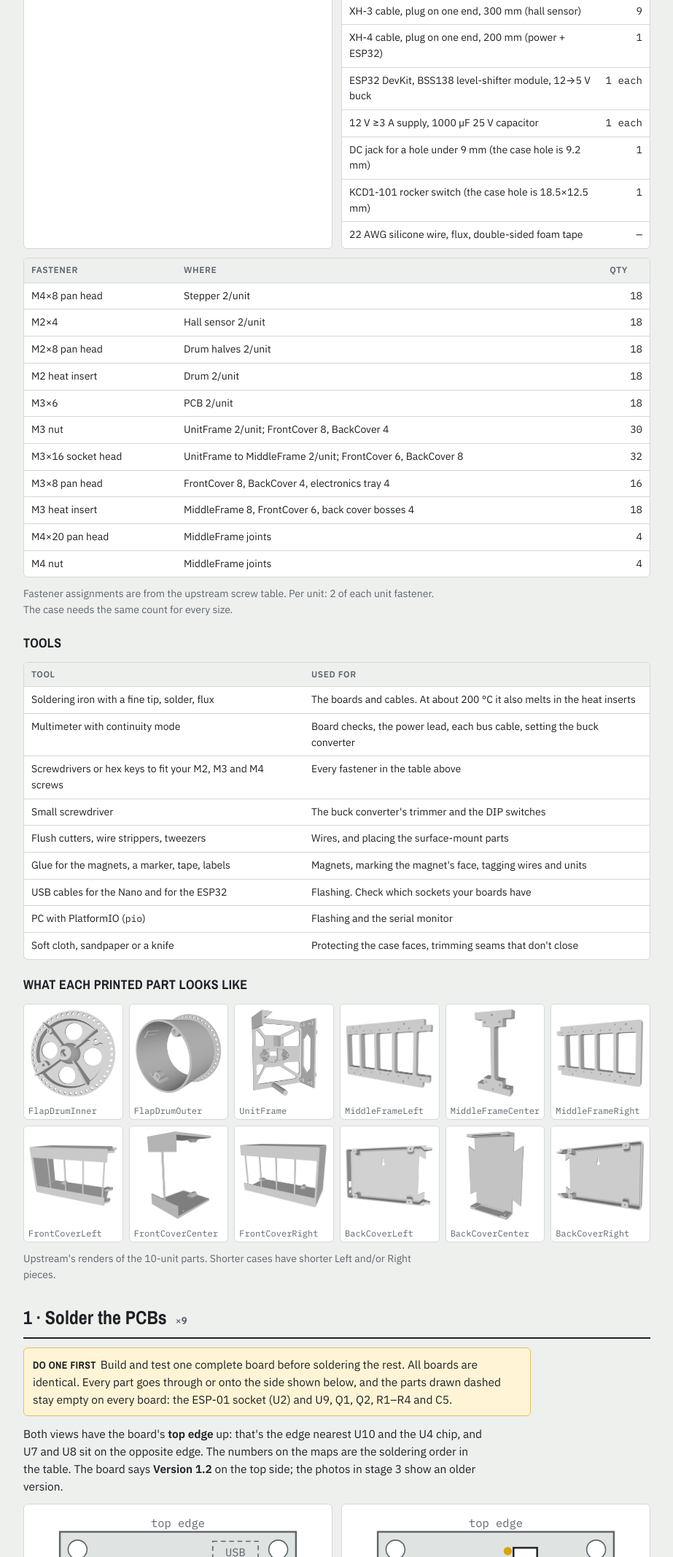
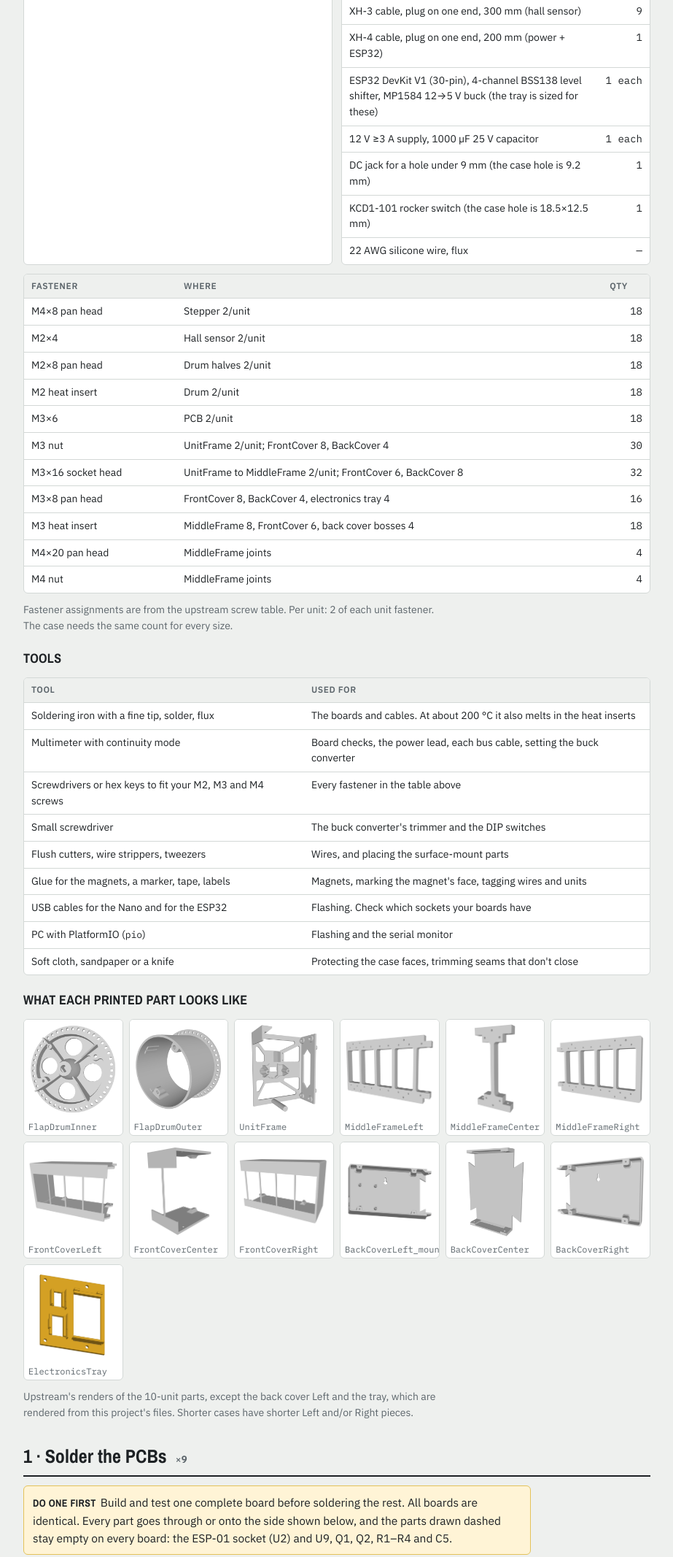
Before and after one commit to Hynicon/split-flap-guide, a plain HTML site: page index.html in a window 1280 px wide. Shown: the part 812-2945 px from the top of the page at 73% size, without its empty margins (178-1101 px from the left). Drawn offline with nearby package versions, Linux system fonts and the light colour scheme.

Commit message:
Pictures of the electronics tray and the back cover with bosses; parts list for the tray
Co-Authored-By: Claude Opus 5.5 <noreply@anthropic.com>

```diff
--- a/index.html
+++ b/index.html
@@ -218,11 +218,11 @@ dialog.zoom img { display: block; max-width: 96vw; max-height: 92vh; background:
           <tr><td>XH-4 cable, plugs on both ends, 100 mm (bus)</td><td class="n" id="busCables">8</td></tr>
           <tr><td>XH-3 cable, plug on one end, 300 mm (hall sensor)</td><td class="n"><span class="N">9</span></td></tr>
           <tr><td>XH-4 cable, plug on one end, 200 mm (power + ESP32)</td><td class="n">1</td></tr>
-          <tr><td>ESP32 DevKit, BSS138 level-shifter module, 12→5 V buck</td><td class="n">1 each</td></tr>
+          <tr><td>ESP32 DevKit V1 (30-pin), 4-channel BSS138 level shifter, MP1584 12→5 V buck (the tray is sized for these)</td><td class="n">1 each</td></tr>
           <tr><td>12 V ≥3 A supply, 1000 µF 25 V capacitor</td><td class="n">1 each</td></tr>
           <tr><td>DC jack for a hole under 9 mm (the case hole is 9.2 mm)</td><td class="n">1</td></tr>
           <tr><td>KCD1-101 rocker switch (the case hole is 18.5×12.5 mm)</td><td class="n">1</td></tr>
-          <tr><td>22 AWG silicone wire, flux, double-sided foam tape</td><td class="n">—</td></tr>
+          <tr><td>22 AWG silicone wire, flux</td><td class="n">—</td></tr>
         </tbody>
       </table></div>
     </div>
@@ -257,11 +257,12 @@ dialog.zoom img { display: block; max-width: 96vw; max-height: 92vh; background:
       <figure class="photo"><img src="img/part-fc-left.png" alt="FrontCoverLeft: an open box with display slots" loading="lazy" onerror="this.parentNode.remove()"><figcaption>FrontCoverLeft</figcaption></figure>
       <figure class="photo"><img src="img/part-fc-center.png" alt="FrontCoverCenter: two tabs joined by a thin strip" loading="lazy" onerror="this.parentNode.remove()"><figcaption>FrontCoverCenter</figcaption></figure>
       <figure class="photo"><img src="img/part-fc-right.png" alt="FrontCoverRight" loading="lazy" onerror="this.parentNode.remove()"><figcaption>FrontCoverRight</figcaption></figure>
-      <figure class="photo"><img src="img/part-bc-left.png" alt="BackCoverLeft: a shallow tray with a keyhole" loading="lazy" onerror="this.parentNode.remove()"><figcaption>BackCoverLeft</figcaption></figure>
+      <figure class="photo"><img src="img/part-bc-left-mount.png" alt="BackCoverLeft, mount version: a shallow tray with a keyhole, the switch and jack holes in its left end, and four round bosses on the floor" loading="lazy" onerror="this.parentNode.remove()"><figcaption>BackCoverLeft_mount</figcaption></figure>
       <figure class="photo"><img src="img/part-bc-center.png" alt="BackCoverCenter" loading="lazy" onerror="this.parentNode.remove()"><figcaption>BackCoverCenter</figcaption></figure>
       <figure class="photo"><img src="img/part-bc-right.png" alt="BackCoverRight" loading="lazy" onerror="this.parentNode.remove()"><figcaption>BackCoverRight</figcaption></figure>
+      <figure class="photo"><img src="img/part-tray.png" alt="ElectronicsTray: a flat plate with four screw holes, one large opening with clips at its ends and two small openings with clips at their sides" loading="lazy" onerror="this.parentNode.remove()"><figcaption>ElectronicsTray</figcaption></figure>
     </div>
-    <p style="font-size:14px;color:var(--muted)">Upstream's renders of the 10-unit parts. Shorter cases have shorter Left and/or Right pieces.</p>
+    <p style="font-size:14px;color:var(--muted)">Upstream's renders of the 10-unit parts, except the back cover Left and the tray, which are rendered from this project's files. Shorter cases have shorter Left and/or Right pieces.</p>
   </section>
 
   <section id="pcb">
@@ -470,6 +471,7 @@ Signals
             <tr><td>Level shifter (BSS138)</td><td>The upper small one</td><td>Pin rows at the open sides, the plain short edges under the hook and the bar.</td></tr>
           </tbody>
         </table></div>
+        <figure class="photo"><img src="img/tray-in-cover.png" alt="The tray screwed onto the four bosses in the back cover, with the buck converter and level shifter on the left and the ESP32 on the right, its USB end at the top" loading="lazy" onerror="this.parentNode.remove()"><figcaption>The tray in place, seen from inside the cover with the switch and jack end on the left. Boards drawn as simple blocks.</figcaption></figure>
         <p>The holders are sized for a 51.8 × 28.2 mm ESP32, a 22 × 17 mm MP1584 and a 16 × 13.5 mm shifter. Measure yours before printing. If one differs, change its size at the top of the script and run it again.</p>
         <p>Melt an <b>M3 insert</b> into each of the 4 new bosses on the cover's floor. Lay the cover inside-up with the switch and jack end on your left: the tray goes on the bosses with the ESP32 on the right and its USB port pointing up, towards the keyhole. Fix it with 4 <b>M3×8</b>. Wires can run underneath the tray, which sits 7.5 mm above the floor. Leave enough slack for the cover to lie open beside the case.</p>
         <div class="kit"><span>4× M3 insert</span><span>4× M3×8</span></div></div></li>
```
Also changed, not shown: img/part-bc-left-mount.png (added), img/part-tray.png (added), img/tray-in-cover.png (added).
